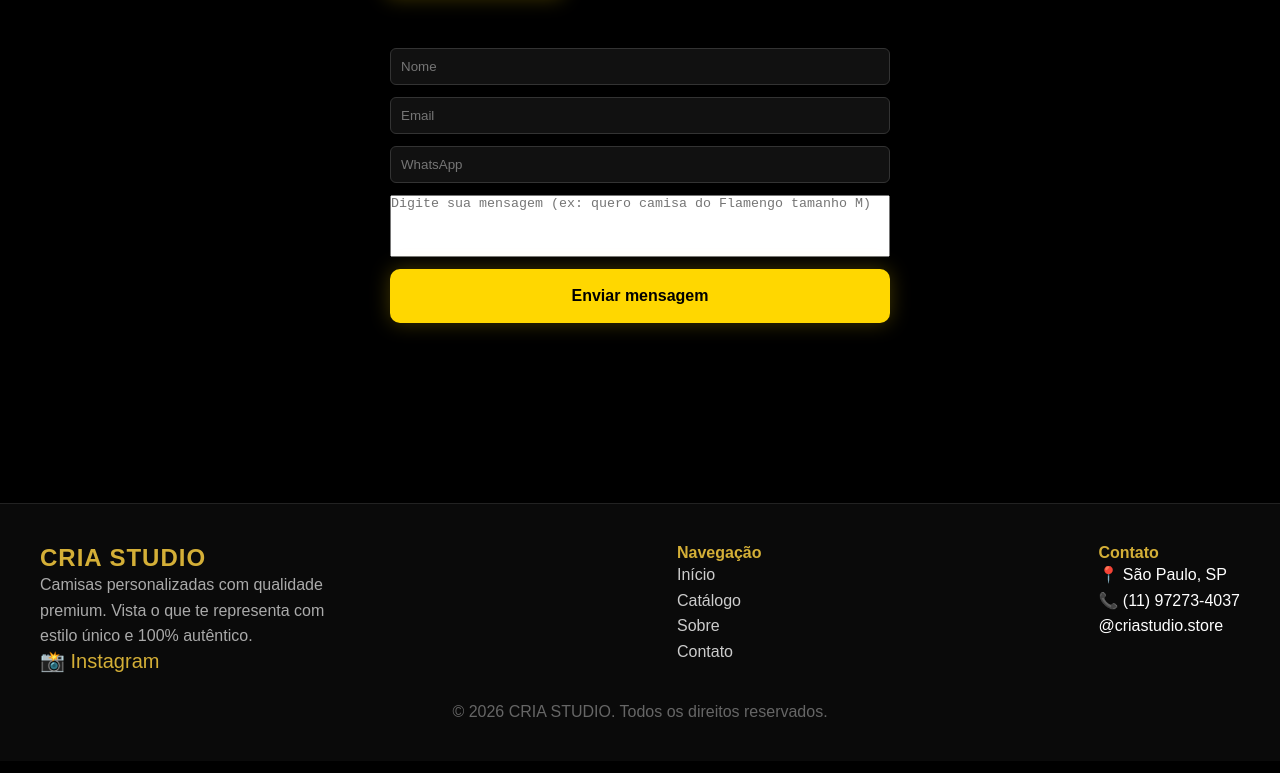
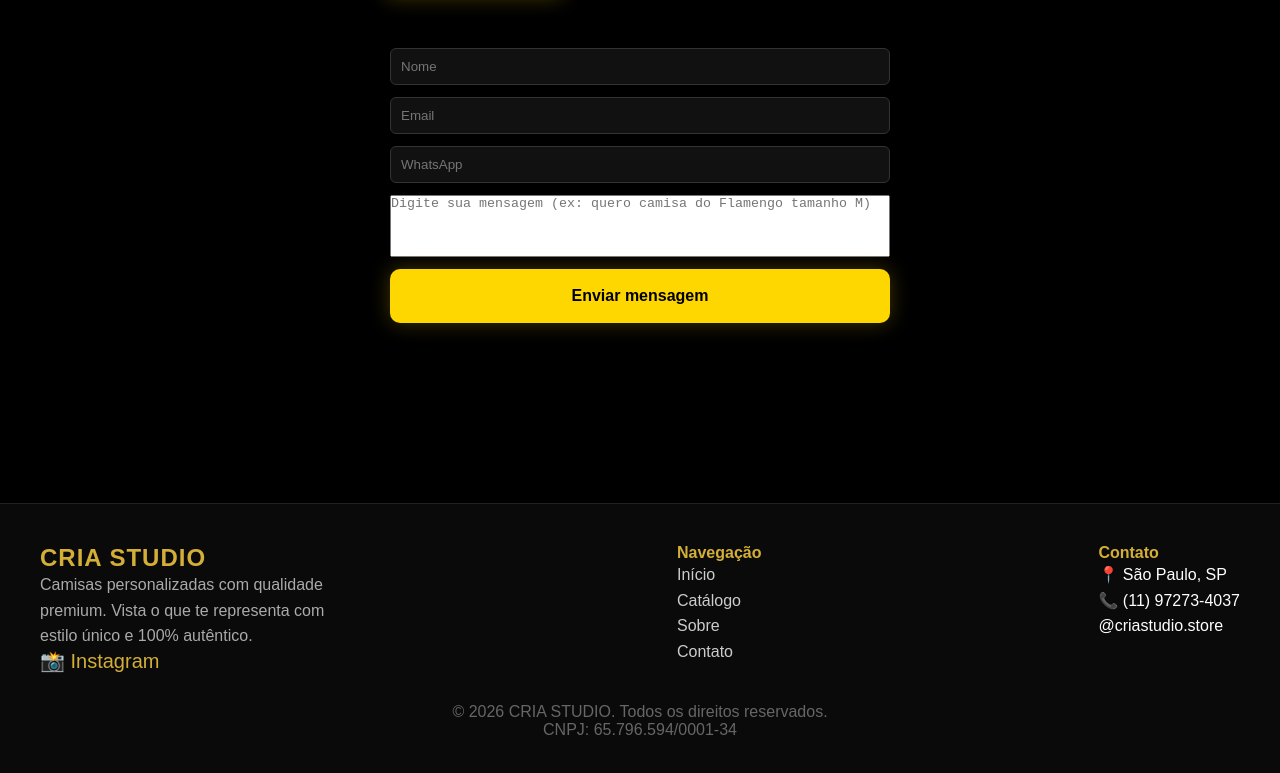
Before and after one commit to caiosilva-design/cs-store, a Next.js app: page /contato in a window 1280 px wide. Shown: the part 512-1285 px from the top of the page. Built offline with nearby package versions, Linux system fonts and the light colour scheme.

Commit message:
Update Footer.tsx

```diff
--- a/app/components/Footer.tsx
+++ b/app/components/Footer.tsx
@@ -50,6 +50,8 @@ export default function Footer() {
 </div>
 <div style={{ textAlign: "center", marginTop: "30px", color: "#666" }}>
        © 2026 CRIA STUDIO. Todos os direitos reservados.
+  <br />
+  CNPJ: 65.796.594/0001-34
 </div>
 </footer>
  );
```
